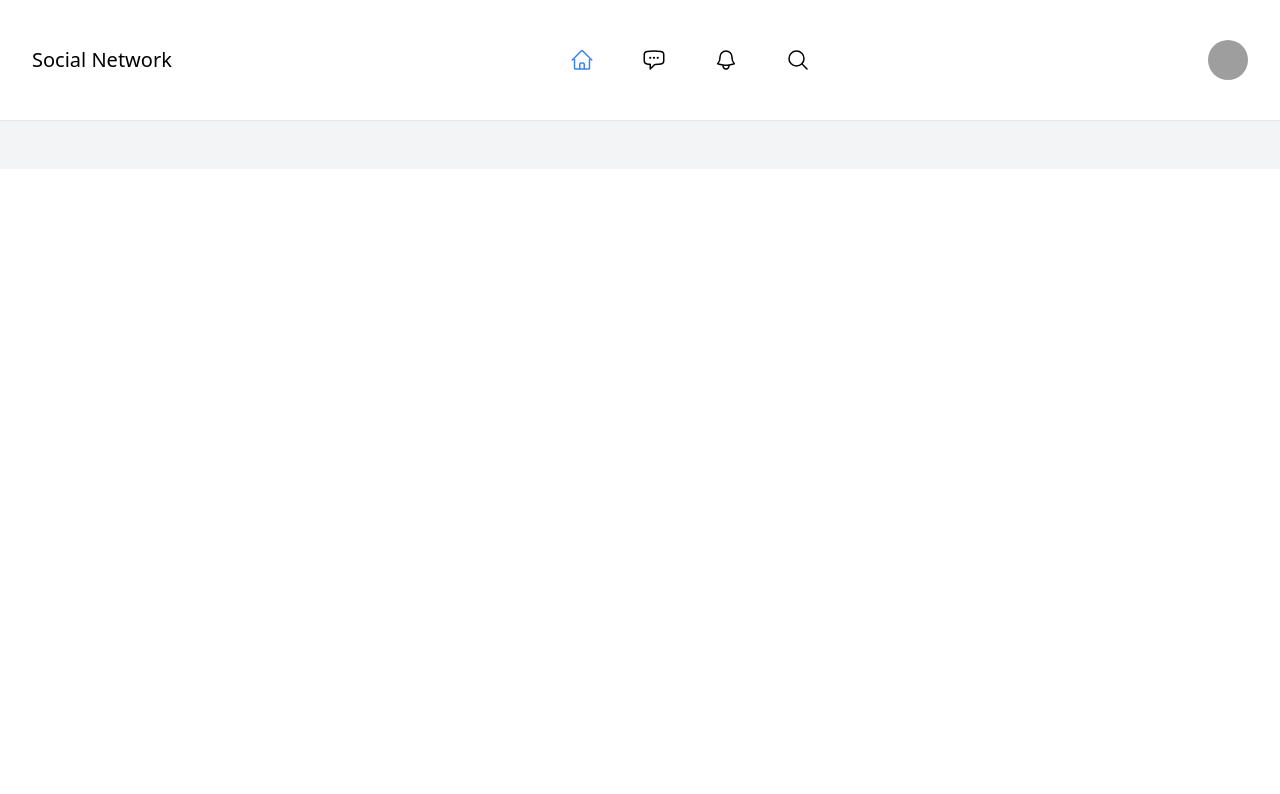
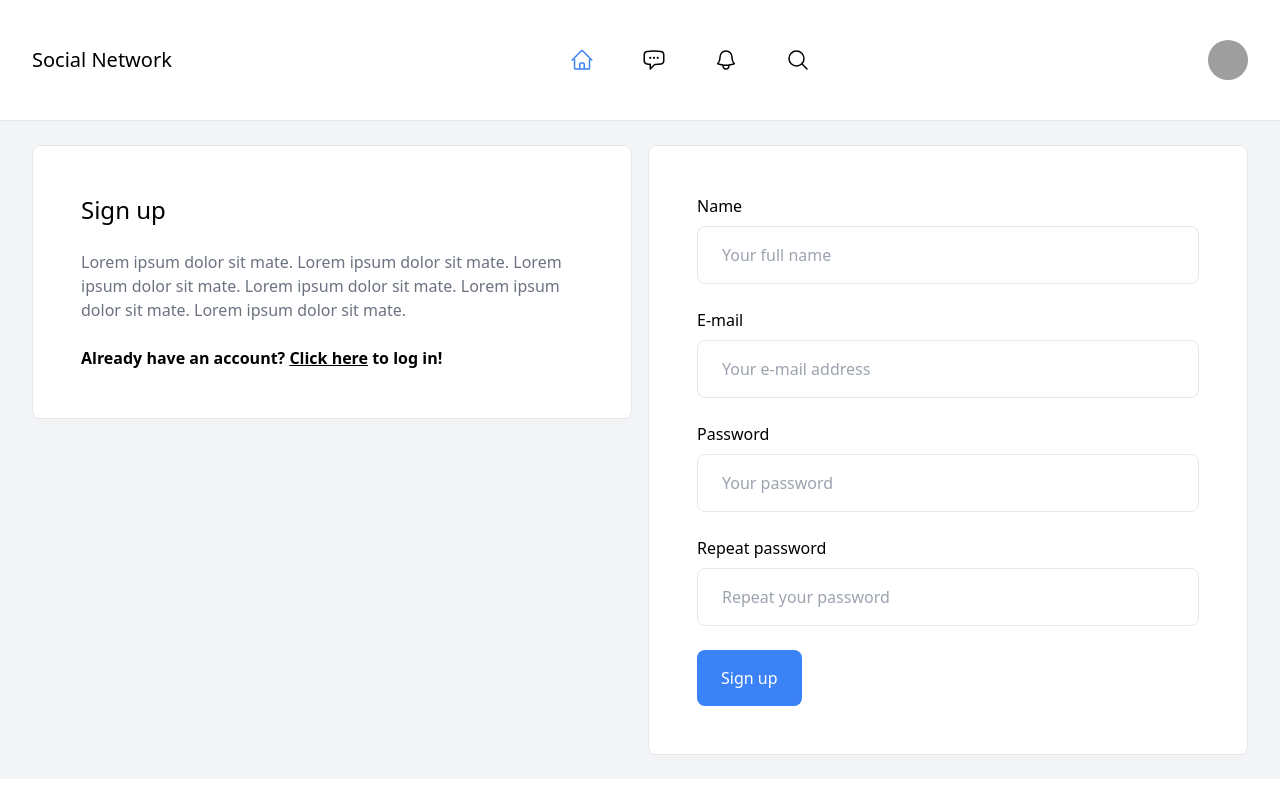
Before and after one commit to Jakub-Pinkowski/Social-Network, a Vue app in the folder frontend/: page /signup in a window 1280 px wide. Before the commit this address had no page. Shown: the top 794 px of the page. Built offline with nearby package versions, Linux system fonts and the light colour scheme; grey boxes are pictures that could not be loaded.

Commit message:
Added Signup and Login views

```diff
--- a/frontend/src/router/index.ts
+++ b/frontend/src/router/index.ts
@@ -9,6 +9,16 @@
             name: 'home',
             component: HomeView,
         },
+        {
+            path: '/signup',
+            name: 'signup',
+            component: () => import('../views/SignupView.vue'),
+        },
+        {
+            path: '/login',
+            name: 'login',
+            component: () => import('../views/LoginView.vue'),
+        },
     ],
 })
 
--- /dev/null
+++ b/frontend/src/views/LoginView.vue
@@ -0,0 +1,59 @@
+<template>
+    <div class="max-w-7xl mx-auto grid grid-cols-2 gap-4">
+        <div class="main-left">
+            <div class="p-12 bg-white border border-gray-200 rounded-lg">
+                <h1 class="mb-6 text-2xl">Log in</h1>
+
+                <p class="mb-6 text-gray-500">
+                    Lorem ipsum dolor sit mate. Lorem ipsum dolor sit mate.
+                    Lorem ipsum dolor sit mate. Lorem ipsum dolor sit mate.
+                    Lorem ipsum dolor sit mate. Lorem ipsum dolor sit mate.
+                </p>
+
+                <p class="font-bold">
+                    Don't have an account?
+                    <RouterLink :to="{ name: 'signup' }" class="underline"
+                        >Click here</RouterLink
+                    >
+                    to create one!
+                </p>
+            </div>
+        </div>
+
+        <div class="main-right">
+            <div class="p-12 bg-white border border-gray-200 rounded-lg">
+                <form class="space-y-6">
+                    <div>
+                        <label>E-mail</label><br />
+                        <input
+                            type="email"
+                            placeholder="Your e-mail address"
+                            class="w-full mt-2 py-4 px-6 border border-gray-200 rounded-lg"
+                        />
+                    </div>
+
+                    <div>
+                        <label>Password</label><br />
+                        <input
+                            type="password"
+                            placeholder="Your password"
+                            class="w-full mt-2 py-4 px-6 border border-gray-200 rounded-lg"
+                        />
+                    </div>
+
+                    <div>
+                        <button
+                            class="py-4 px-6 bg-blue-500 text-white rounded-lg"
+                        >
+                            Log in
+                        </button>
+                    </div>
+                </form>
+            </div>
+        </div>
+    </div>
+</template>
+
+<script setup lang="ts"></script>
+
+<style scoped></style>
--- /dev/null
+++ b/frontend/src/views/SignupView.vue
@@ -0,0 +1,77 @@
+<template>
+    <div class="max-w-7xl mx-auto grid grid-cols-2 gap-4">
+        <div class="main-left">
+            <div class="p-12 bg-white border border-gray-200 rounded-lg">
+                <h1 class="mb-6 text-2xl">Sign up</h1>
+
+                <p class="mb-6 text-gray-500">
+                    Lorem ipsum dolor sit mate. Lorem ipsum dolor sit mate.
+                    Lorem ipsum dolor sit mate. Lorem ipsum dolor sit mate.
+                    Lorem ipsum dolor sit mate. Lorem ipsum dolor sit mate.
+                </p>
+
+                <p class="font-bold">
+                    Already have an account?
+                    <RouterLink :to="{ name: 'login' }" class="underline"
+                        >Click here</RouterLink
+                    >
+                    to log in!
+                </p>
+            </div>
+        </div>
+
+        <div class="main-right">
+            <div class="p-12 bg-white border border-gray-200 rounded-lg">
+                <form class="space-y-6">
+                    <div>
+                        <label>Name</label><br />
+                        <input
+                            type="text"
+                            placeholder="Your full name"
+                            class="w-full mt-2 py-4 px-6 border border-gray-200 rounded-lg"
+                        />
+                    </div>
+
+                    <div>
+                        <label>E-mail</label><br />
+                        <input
+                            type="email"
+                            placeholder="Your e-mail address"
+                            class="w-full mt-2 py-4 px-6 border border-gray-200 rounded-lg"
+                        />
+                    </div>
+
+                    <div>
+                        <label>Password</label><br />
+                        <input
+                            type="password"
+                            placeholder="Your password"
+                            class="w-full mt-2 py-4 px-6 border border-gray-200 rounded-lg"
+                        />
+                    </div>
+
+                    <div>
+                        <label>Repeat password</label><br />
+                        <input
+                            type="password"
+                            placeholder="Repeat your password"
+                            class="w-full mt-2 py-4 px-6 border border-gray-200 rounded-lg"
+                        />
+                    </div>
+
+                    <div>
+                        <button
+                            class="py-4 px-6 bg-blue-500 text-white rounded-lg"
+                        >
+                            Sign up
+                        </button>
+                    </div>
+                </form>
+            </div>
+        </div>
+    </div>
+</template>
+
+<script setup lang="ts"></script>
+
+<style scoped></style>
```
